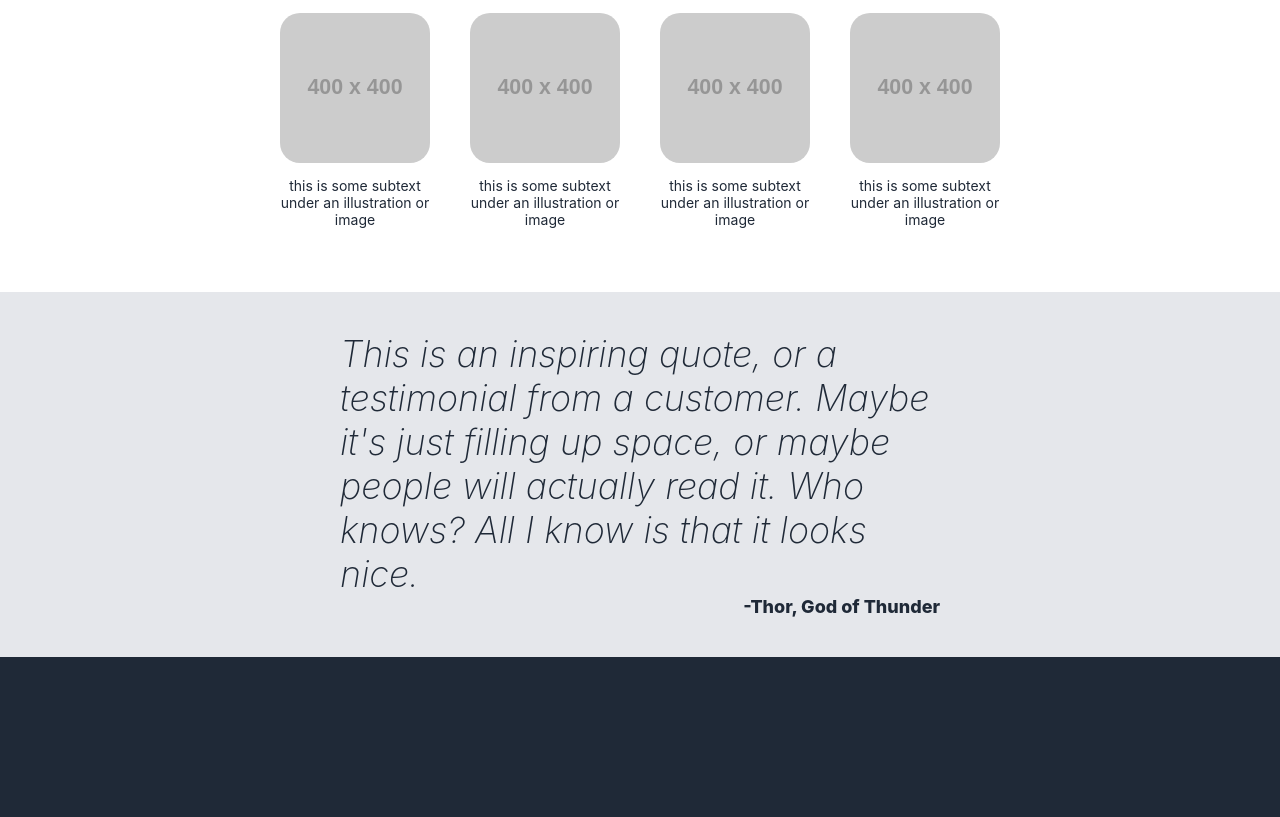
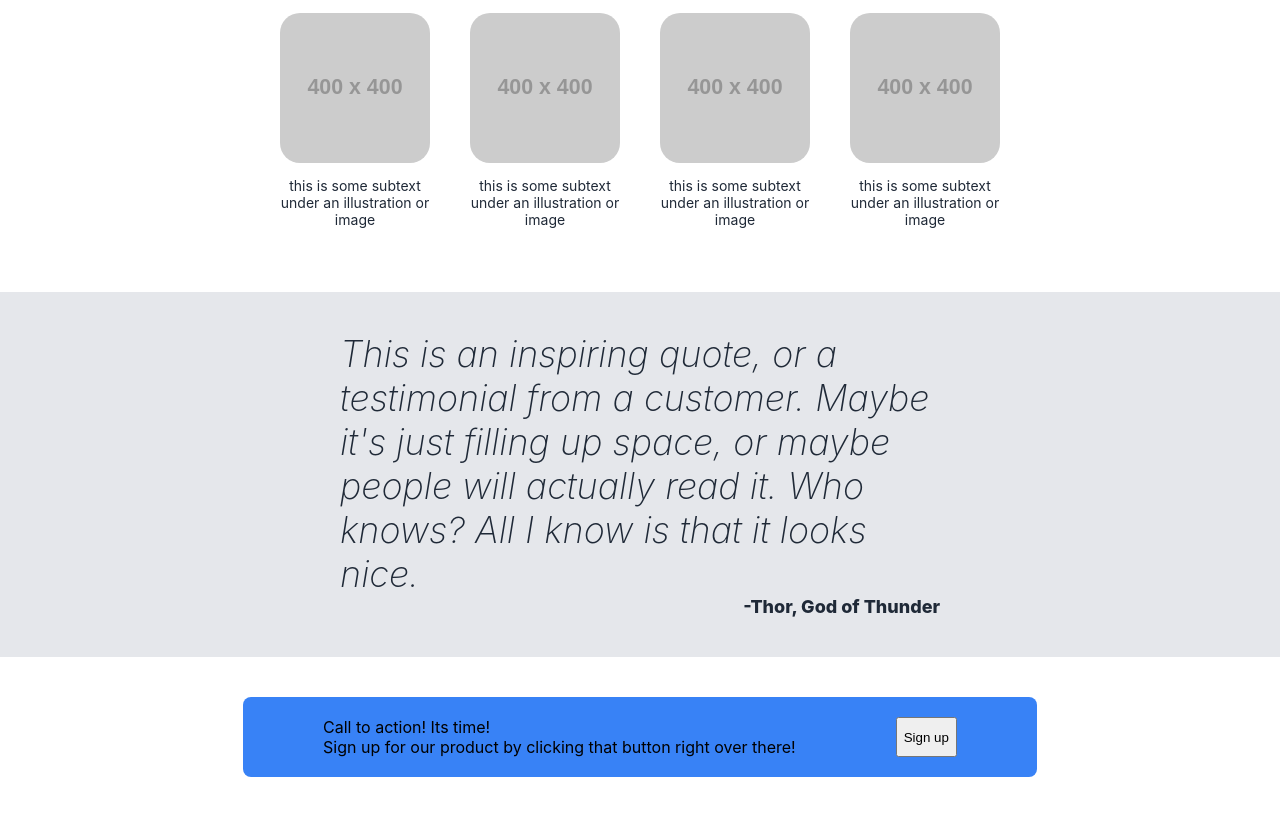
Before and after one commit to JPCrowGit/landing-page, a plain HTML site: page index.html in a window 1280 px wide. Shown: the part 562-1379 px from the top of the page. Before the commit the page ends 1219 px from the top, so only its background shows below. Drawn offline with Linux system fonts and the light colour scheme; placeholder pictures from the web are drawn by us.

Commit message:
Create call to action box and style

```diff
--- a/index.html
+++ b/index.html
@@ -51,5 +51,14 @@
             <p class="attribute">-Thor, God of Thunder</p>
         </div>
     </div>
+    <div class="call-to-action-section">
+        <div class="call-to-action-box">
+            <div class="call-to-action-text">
+                <p class="call-to-action">Call to action! Its time!</p>
+                <p class="sign-up-instruction">Sign up for our product by clicking that button right over there!</p>
+            </div>
+            <button class="bottom-sign-up">Sign up</button>
+        </div>
+    </div>
 </body>
 </html>
--- a/style.css
+++ b/style.css
@@ -135,3 +135,26 @@ ul {
     font-size: 18px;
     font-weight: 800;
 }
+
+/* call-to-action */
+.call-to-action-section {
+    display: flex;
+    /* flex-direction: column; */
+    align-items: center;
+    justify-content: center;
+    padding: 40px 100px;
+    gap: 10px;
+    background: white;
+}
+
+.call-to-action-box {
+    display: flex;
+    background-color: #3882F6;
+    border-radius: 8px;
+    padding: 20px 80px;
+    gap: 0px 100px;
+}
+
+.call-to-action-text p {
+    margin: 0;
+}
```
